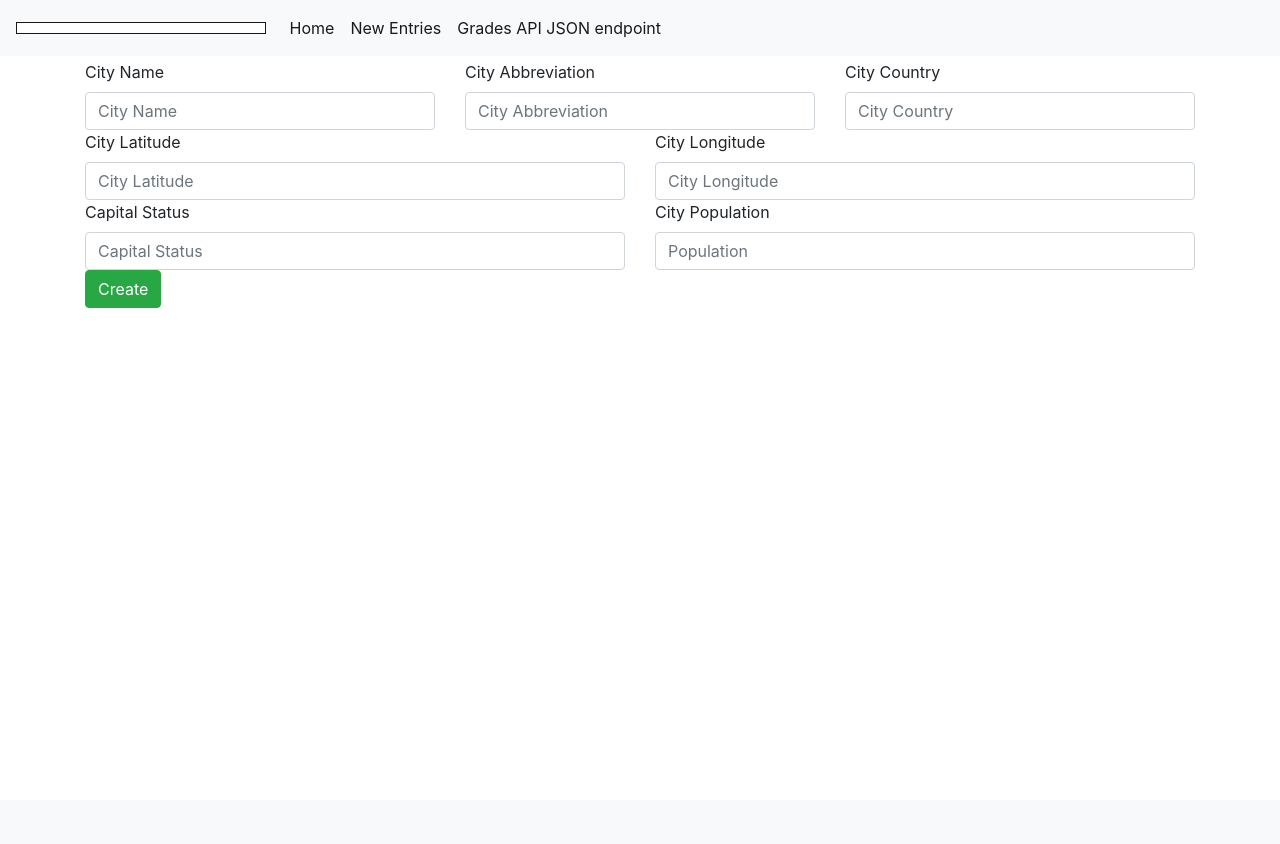
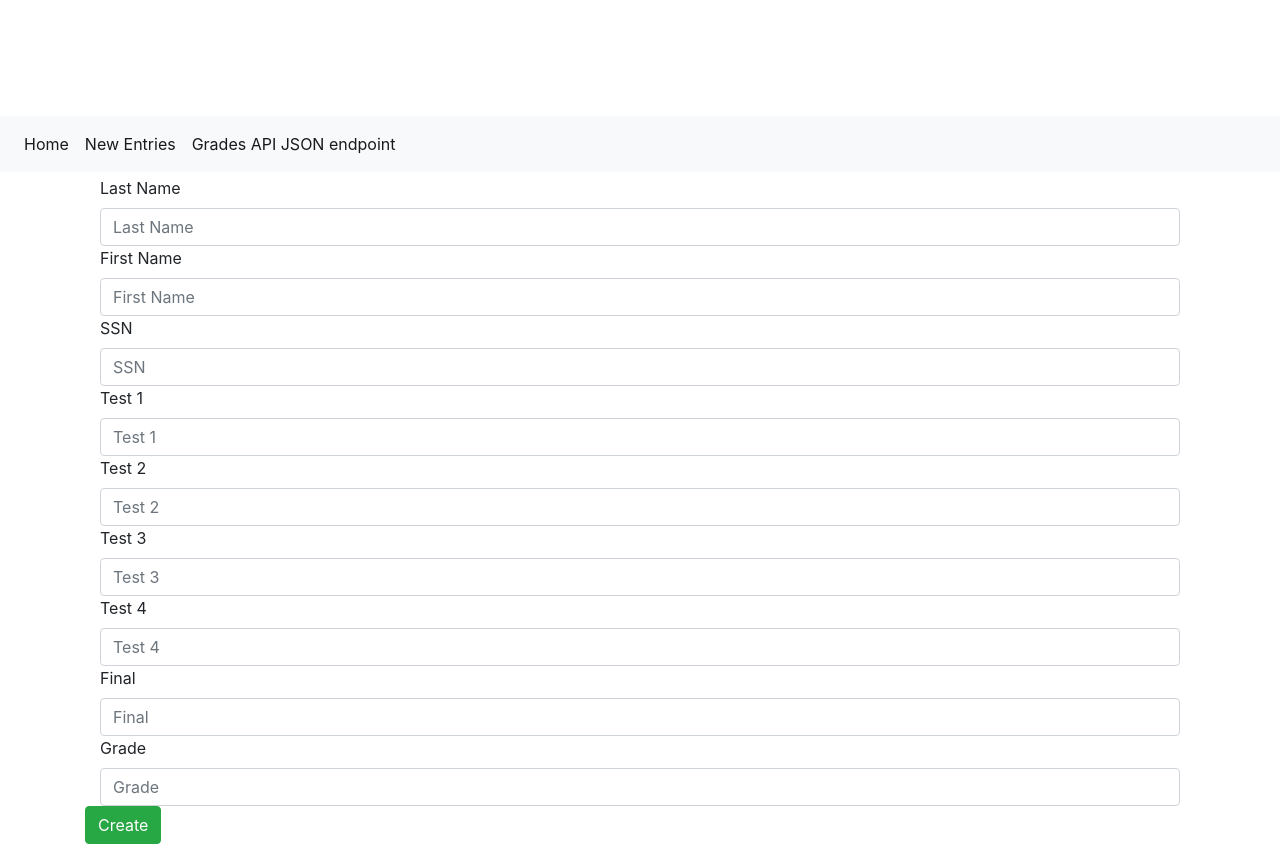
Before and after one commit to karanramani/Assignment-4-Grades-Table, a Flask app: template app/templates/new.html in a window 1280 px wide. Before the commit the page ends 308 px from the top, so only its background shows below. Run offline with Flask 2, Linux system fonts and the light colour scheme; the template is opened without the code that fills it, so the values that code supplies are empty; some libraries are stand-ins or nearby versions.

Commit message:
Task: Edit Form Submission - New Form Submission - JSON page retrieve - POSTMAN setup

```diff
--- a/app/app.py
+++ b/app/app.py
@@ -39,5 +39,98 @@ def form_edit_get(grades_id):
     result = cursor.fetchall()
     return render_template('edit.html', title='Edit Form', grades=result[0])
 
+@app.route('/edit/<int:grades_id>', methods=['POST'])
+def form_update_post(grades_id):
+    cursor = mysql.get_db().cursor()
+    inputData = (request.form.get('Lname'), request.form.get('Fname'), request.form.get('ssn'),
+                 request.form.get('Test1'), request.form.get('Test2'),
+                 request.form.get('Test3'), request.form.get('Test4'), request.form.get('Final'),
+                 request.form.get('Grade'), grades_id)
+    sql_update_query = """UPDATE grades t SET t.Last_name = %s, t.First_name = %s, t.SSN = %s, t.Test1 =
+        %s, t.Test2 = %s, t.Test3 = %s, t.Test4 = %s,t.Final= %s,t.Grade = %s  WHERE t.id = %s """
+    cursor.execute(sql_update_query, inputData)
+    mysql.get_db().commit()
+    return redirect("/", code=302)
+
+@app.route('/grades/new', methods=['GET'])
+def form_insert_get():
+    return render_template('new.html', title='New Grades Form')
+
+@app.route('/grades/new', methods=['POST'])
+def form_insert_post():
+    cursor = mysql.get_db().cursor()
+    inputData = (
+    request.form.get('Lname'), request.form.get('Fname'), request.form.get('ssn'), request.form.get('Test1'),
+    request.form.get('Test2'), request.form.get('Test3'), request.form.get('Test4'), request.form.get('Final'),
+    request.form.get('Grade'))
+    sql_insert_query = """INSERT INTO grades (Last_name,First_name,SSN,Test1,Test2,Test3,Test4,Final,Grade) VALUES (%s, %s,%s, %s,%s, %s,%s,%s,%s) """
+    cursor.execute(sql_insert_query, inputData)
+    mysql.get_db().commit()
+    return redirect("/", code=302)
+
+@app.route('/delete/<int:grades_id>', methods=['POST'])
+def form_delete_post(grades_id):
+    cursor = mysql.get_db().cursor()
+    sql_delete_query = """DELETE FROM grades WHERE id = %s """
+    cursor.execute(sql_delete_query, grades_id)
+    mysql.get_db().commit()
+    return redirect("/", code=302)
+
+@app.route('/api/v1/grades', methods=['GET'])
+def api_browse() -> str:
+    cursor = mysql.get_db().cursor()
+    cursor.execute('SELECT * FROM grades')
+    result = cursor.fetchall()
+    json_result = json.dumps(result);
+    resp = Response(json_result, status=200, mimetype='application/json')
+    return resp
+
+@app.route('/api/v1/grades/<int:grades_id>', methods=['GET'])
+def api_retrieve(grades_id) -> str:
+    cursor = mysql.get_db().cursor()
+    cursor.execute('SELECT * FROM grades WHERE id=%s', grades_id)
+    result = cursor.fetchall()
+    json_result = json.dumps(result);
+    resp = Response(json_result, status=200, mimetype='application/json')
+    return resp
+
+@app.route('/api/v1/grades/<int:grades_id>', methods=['PUT'])
+def api_edit(grades_id) -> str:
+    cursor = mysql.get_db().cursor()
+    content = request.json
+    inputData = (content['Lname'], content['Fname'], content['ssn'],
+                 content['Test1'], content['Test2'],
+                 content['Test3'], content['Test4'],content['Final'], content['Grade'],grades_id)
+    sql_update_query = """UPDATE grades t SET t.Last_name = %s, t.First_name = %s, t.SSN = %s, t.Test1 =
+        %s, t.Test2 = %s, t.Test3 = %s, t.Test4 = %s,t.Final= %s,t.Grade = %s  WHERE t.id = %s """
+    cursor.execute(sql_update_query, inputData)
+    mysql.get_db().commit()
+    resp = Response(status=200, mimetype='application/json')
+    return resp
+
+@app.route('/api/v1/grades', methods=['POST'])
+def api_add() -> str:
+
+    content = request.json
+
+    cursor = mysql.get_db().cursor()
+    inputData = (content['Lname'], content['Fname'], content['ssn'],
+                 content['Test1'], content['Test2'],
+                 content['Test3'], content['Test4'], content['Final'], content['Grade'])
+    sql_insert_query = """INSERT INTO grades (Last_name,First_name,SSN,Test1,Test2,Test3,Test4,Final,Grade) VALUES (%s, %s,%s, %s,%s, %s,%s,%s,%s) """
+    cursor.execute(sql_insert_query, inputData)
+    mysql.get_db().commit()
+    resp = Response(status=201, mimetype='application/json')
+    return resp
+
+@app.route('/api/v1/grades/<int:grades_id>', methods=['DELETE'])
+def api_delete(grades_id) -> str:
+    cursor = mysql.get_db().cursor()
+    sql_delete_query = """DELETE FROM grades WHERE id = %s """
+    cursor.execute(sql_delete_query, grades_id)
+    mysql.get_db().commit()
+    resp = Response(status=200, mimetype='application/json')
+    return resp
+
 if __name__ == '__main__':
     app.run(host='0.0.0.0')
--- a/app/templates/layout.html
+++ b/app/templates/layout.html
@@ -16,13 +16,14 @@
 <head>
  <body>
 <!-- As a heading -->
-
+<p style="text-align: center;padding: 20px;font-size: 40px;">
+  <a href="/"  style="font-size: 22px;background: white;font-weight: bold;padding: 50px;border-radius: 15px;">{% if user %}{{ user.username }}'s Homepage{% else %}
+    <title>Welcome to My Homepage</title>
+    {% endif %}</a>
+</p>
 
 <nav class="navbar navbar-expand-lg navbar-light bg-light mb-1">
-  <a class="navbar-brand" href="/"  style=" width: 20%; border: 1px solid; text-align: center; background: white; font-size: 22px;
-    font-weight: bold;">{% if user %}{{ user.username }}'s Homepage{% else %}
-    <title>Welcome to My Homepage</title>
-    {% endif %}</a>
+
   <button aria-controls="navbarNavDropdown" aria-expanded="false" aria-label="Toggle navigation" class="navbar-toggler" data-target="#navbarNavDropdown" data-toggle="collapse" type="button">
     <span class="navbar-toggler-icon"></span>
   </button>
@@ -32,10 +33,10 @@
         <a class="nav-link" href="/">Home <span class="sr-only">(current)</span></a>
       </li>
       <li class="nav-item active">
-        <a class="nav-link" href="/cities/new">New Entries<span class="sr-only">(current)</span></a>
+        <a class="nav-link" href="/grades/new">New Entries<span class="sr-only">(current)</span></a>
       </li>
       <li class="nav-item active">
-        <a class="nav-link" href="api/cities">Grades API JSON endpoint <span class="sr-only">(current)</span></a>
+        <a class="nav-link" href="api/v1/grades">Grades API JSON endpoint <span class="sr-only">(current)</span></a>
       </li>
 
     </ul>
--- a/app/templates/new.html
+++ b/app/templates/new.html
@@ -1,46 +1,51 @@
 {% extends "layout.html" %}
 {% block content %}
-<form action="/cities/new" method="POST">
-    <div class="row">
+    <form action="/grades/new" method="POST">
+        <div class="column">
             <div class="col">
-            <label for="fldName">City Name</label>
-            <input id="fldName" type="text" class="form-control" placeholder="City Name" name="fldName">
+                <label for="Lname">Last Name</label>
+                <input id="Lname" type="text" class="form-control" placeholder="Last Name" name="Lname" >
             </div>
             <div class="col">
-            <label for="fldAbbreviation">City Abbreviation</label>
-            <input id="fldAbbreviation" t ype="text" class="form-control" placeholder="City Abbreviation"
-                   name="fldAbbreviation">
+                <label for="Fname">First Name</label>
+                <input id="Fname" type="text" class="form-control" placeholder="First Name"
+                name="Fname" >
             </div>
             <div class="col">
-            <label for="fldCountry">City Country</label>
-            <input id="fldCountry" type="text" class="form-control" placeholder="City Country" name="fldCountry">
-        </div>
-    </div>
-
-    <div class="row">
-        <div class="col">
-            <label for="fldLat">City Latitude</label>
-            <input id="fldLat" type="text" class="form-control" placeholder="City Latitude" name="fldLat">
+                <label for="ssn">SSN</label>
+                <input id="ssn" type="text" class="form-control" placeholder="SSN"
+                name="ssn" >
             </div>
             <div class="col">
-            <label for="fldlong">City Longitude</label>
-            <input id="fldlong" type="text" class="form-control" placeholder="City Longitude" name="fldLong">
-        </div>
-    </div>
-    <div class="row">
-        <div class="col">
-            <label for="fldCapitalStatus">Capital Status</label>
-
-            <input id="fldCapitalStatus" type="text" class="form-control" placeholder="Capital Status "
-                   name="fldCapitalStatus">
+                <label for="Test1">Test 1</label>
+                <input id="Test1" type="text" class="form-control" placeholder="Test 1"
+                name="Test1" >
             </div>
             <div class="col">
-            <label for="fldPopulation">City Population</label>
-            <input id="fldPopulation" type="text" class="form-control" placeholder="Population" name="fldPopulation">
+                <label for="Test2">Test 2</label>
+                <input id="Test2" type="text" class="form-control" placeholder="Test 2"
+                name="Test2" >
             </div>
+            <div class="col">
+                <label for="Test3">Test 3</label>
+                <input id="Test3" type="text" class="form-control" placeholder="Test 3"
+                name="Test3" >
+            </div>
+            <div class="col">
+                <label for="Test4">Test 4</label>
+                <input id="Test4" type="text" class="form-control" placeholder="Test 4"
+                name="Test4" >
+            </div>
+            <div class="col">
+                <label for="Final">Final</label>
+                <input id="Final" type="text" class="form-control" placeholder="Final"
+                name="Final" >
+            </div>
+            <div class="col">
+                <label for="Grade">Grade</label>
+                <input id="Grade" type="text" class="form-control" placeholder="Grade"
+                name="Grade" >
             </div>
             <button type="submit" class="btn btn-success">Create</button>
-
         </form>
-
     {% endblock %}
```
Lines whose indentation alone changed are shown as unchanged.
